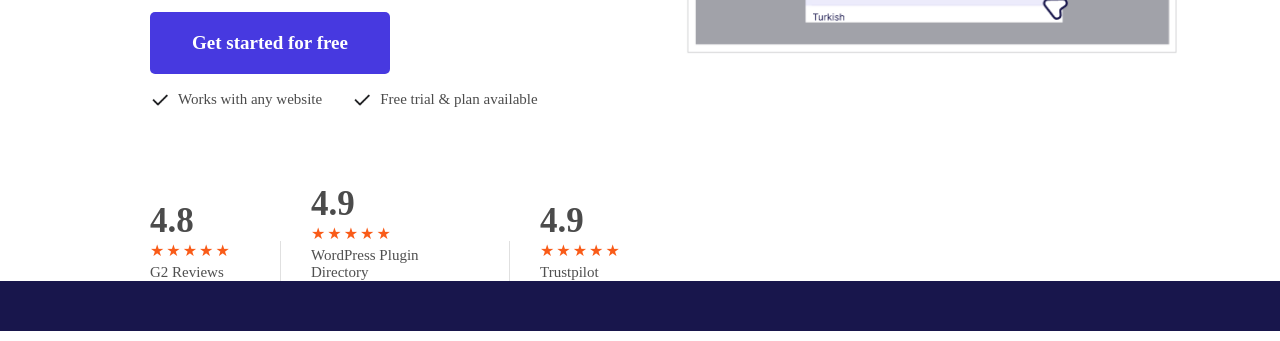
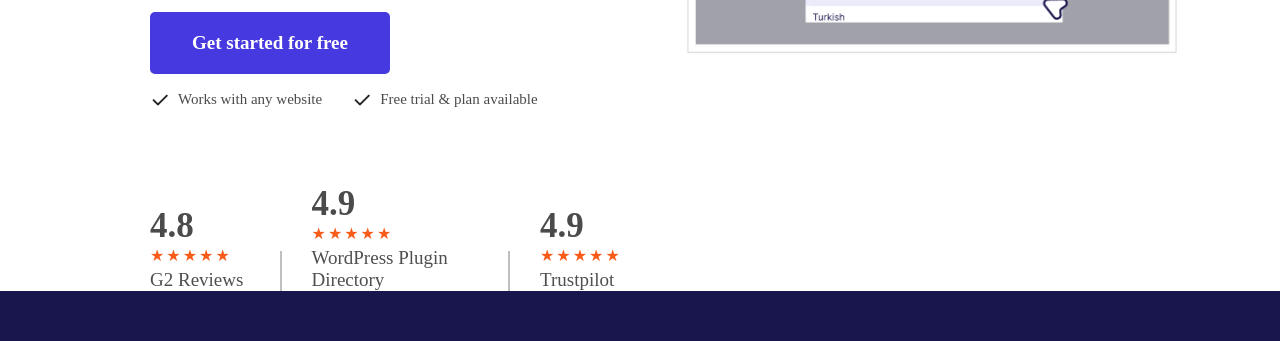
Before and after one commit to alanxue1/weglot-interface-clone, a plain HTML site: page index.html in a window 1280 px wide. Shown: the part 570-911 px from the top of the page. Drawn offline with nearby package versions, Linux system fonts and the light colour scheme; files that its build step writes are made by us from their sources.

```diff
--- a/_main.scss
+++ b/_main.scss
@@ -89,10 +89,10 @@ main{
         }
 
         .review-divider {
-            width: 1px; /* Decreased width of the divider */
+            width: 2px;
             height: 40px;
-            background-color: #e0e0e0;
-            margin: 0 30px; /* Increased horizontal margin from 20px to 30px */
+            background-color: #bfbfbf;
+            margin: 0 30px;
             align-self: flex-end;
         }
 
@@ -103,7 +103,8 @@ main{
         }
 
         .reviewer{
-            font-size: 15px;
+            font-size: 19px;
+            font-weight: 100;
             color: #4f4f4f;
         }
     }
```
Also changed, not shown: clone.png (added), inspo.png (added), 1 other file.
